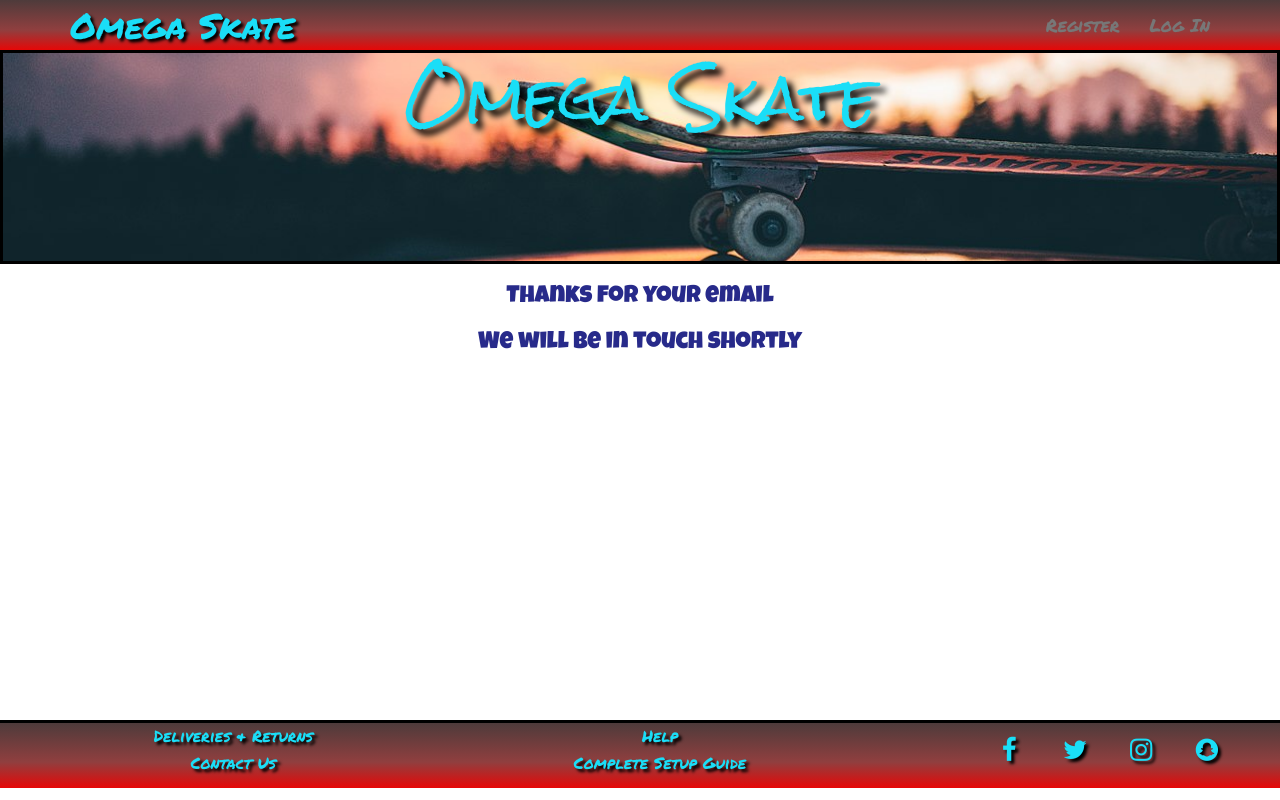
After one commit to skies09/omega-sk8-ds, a Django app: page /home/thanks/ in a window 1280 px wide. The commit adds this page. Run offline with Django 3.2, Linux system fonts and the light colour scheme; some libraries are stand-ins or nearby versions; some web fonts are replaced.

Commit message:
adding functionality to contact page and help page

```diff
--- a/home/templates/contact.html
+++ b/home/templates/contact.html
@@ -21,9 +21,9 @@
                     <input type="text" name="name" class="form-control" id="fullname" placeholder="Name" required>
                     <input type="email" name="emailaddress" class="form-control" id="email" placeholder="Email"
                         required>
-                    <textarea name="projectsummary" class="form-control" id="projectsummary" rows="7"
+                    <textarea name="description" class="form-control" id="description" rows="7"
                         placeholder="Insert text here" required></textarea>
-                    <a type="submit" class="btn btn-info center-block">Send</a>
+                    <a type="submit" href="{% url 'thanks' %}" class="btn btn-info center-block">Send</a>
                 </form>
             </div>
         </div>
--- /dev/null
+++ b/home/templates/thanks.html
@@ -0,0 +1,14 @@
+{% extends 'base.html' %}
+
+{% block content %}
+<div class='container-fluid'>
+    <div class='row'>
+        <div class='col-sm-12'>
+         <h3>Thanks for your email</h3>
+         <h3>We will be in touch shortly</h3>
+        </div>
+
+
+    </div>
+</div>
+{% endblock %}
--- a/home/urls.py
+++ b/home/urls.py
@@ -4,6 +4,7 @@ from .views import deliveries
 from .views import contact
 from .views import faqs
 from .views import setup
+from .views import thanks
 
 
 urlpatterns = [
@@ -12,4 +13,5 @@ url(r'^deliveries/', deliveries, name="deliveries"),
 url(r'^contact/', contact, name="contact"),
 url(r'^faqs/', faqs, name="faqs"),
 url(r'^setup/', setup, name="setup"),
+url(r'^thanks/', thanks, name="thanks"),
 ]
--- a/home/views.py
+++ b/home/views.py
@@ -21,3 +21,7 @@ def faqs(request):
 def setup(request):
     """A view that displays the setup page"""
     return render(request, "setup.html")
+
+def thanks(request):
+    """A view that displays the thanks page"""
+    return render(request, "thanks.html")
--- a/products/templates/products.html
+++ b/products/templates/products.html
@@ -6,7 +6,6 @@
         <div class="col-xs-10 col-xs-offset-1 col-sm-offset-0 col-sm-6 col-md-4 display panel panel-default">
             <div class="panel-body">
                 <div class="product" style="background-image: url('{{ MEDIA_URL }}{{ product.image }}')"></div>
-               <!-- <img class="img-product" src="/media/{{ product.image }}">-->
                 <h3>{{ product.name }}</h3>
                 <p class="product-description">{{ product.description }}</p>
                 <p>£{{ product.price }}</p>
--- a/static/css/custom.css
+++ b/static/css/custom.css
@@ -94,7 +94,7 @@ form {
 footer {
     background-image: linear-gradient(#4e3b3b, #903f3f 60%, #e60707);
     border-top: 3px solid #000000;
-    position:fixed;
+    position:absolute;
     width:100%;
     margin:0 auto;
 }
@@ -109,6 +109,7 @@ footer {
 .footer-list li {
     list-style-type: none;
     padding:2px;
+    text-align: center;
 }
 
 .social-links {
@@ -213,7 +214,7 @@ td{
 
 .info-photo{
     height:10em;
-    width:70%;
+    width:23em;
 }
 
 
--- a/static/js/script.js
+++ b/static/js/script.js
@@ -1,19 +1,22 @@
 //waits until page is ready
 $(document).ready(function () {
 
-/*jQuery for the plus buttons on the FAQ page*/
+    /*jQuery for the plus buttons on the FAQ page*/
     $(".answer").hide();
 
     // $(".plus-btn").click(function () {
     //     $(".answer").slideToggle(500);
     // });
 
+    $(".plus-btn").on("click", function() {
+    var thisAnswer = "#" + this.id + "-answer";
+    $(thisAnswer).slideToggle(500);
 
-    $(".plus-btn").on("click", function() {
 
-        var thisAnswerSelector = "." + this.id + "answer";
-
-        $(thisAnswerSelector).slideToggle(500);
+    // $(".plus-btn").on("click", function() {
+    //     var thisAnswerSelector = "." + "question" +  this.id;
+    //     $(thisAnswerSelector).slideToggle(500);
         console.log('clicked');
     });
+
 });
--- /dev/null
+++ b/static/js/sendEmail.js
@@ -0,0 +1,19 @@
+function sendMail(contactForm) {
+    emailjs.send("gmail", "omegaSkate", {
+            "from_name": contactForm.name.value,
+            "from_email": contactForm.emailaddress.value,
+            "description": contactForm.description.value,
+        })
+.then(
+        function(response) {
+           alert("Your message has been sent");
+            window.location ="{% url 'thanks' %}";
+        },
+        function(error) {
+            console.log("FAILED", error);
+            alert('Your message has not been sent');
+            window.location ="{% url 'thanks' %}";
+        }
+   );
+
+}
--- a/templates/base.html
+++ b/templates/base.html
@@ -101,6 +101,8 @@
     <script src="https://cdnjs.cloudflare.com/ajax/libs/jquery/3.2.1/jquery.min.js"></script>
     <script type="text/javascript" src="{% static 'js/script.js' %}"></script>
     <script src="https://cdnjs.cloudflare.com/ajax/libs/twitter-bootstrap/3.3.7/js/bootstrap.min.js"></script>
+    <script type="text/javascript" src="https://cdn.emailjs.com/sdk/2.2.4/email.min.js"></script>
+    <script src="{% static 'js/sendEmail.js' %}"></script>
     {% block head_js %} {% endblock head_js %}
 </body>
 
```
Also changed, not shown: home/templates/help.html (+18 -12 lines), media/images/complete-sk8board.jpg (added), media/images/sk8boardDeck.jpg (added), media/images/sk8wheels.jpeg (added), static/media/images/complete-sk8board.jpg (added), static/media/images/sk8boardDeck.jpg (added), static/media/images/sk8wheels.jpeg (added).
